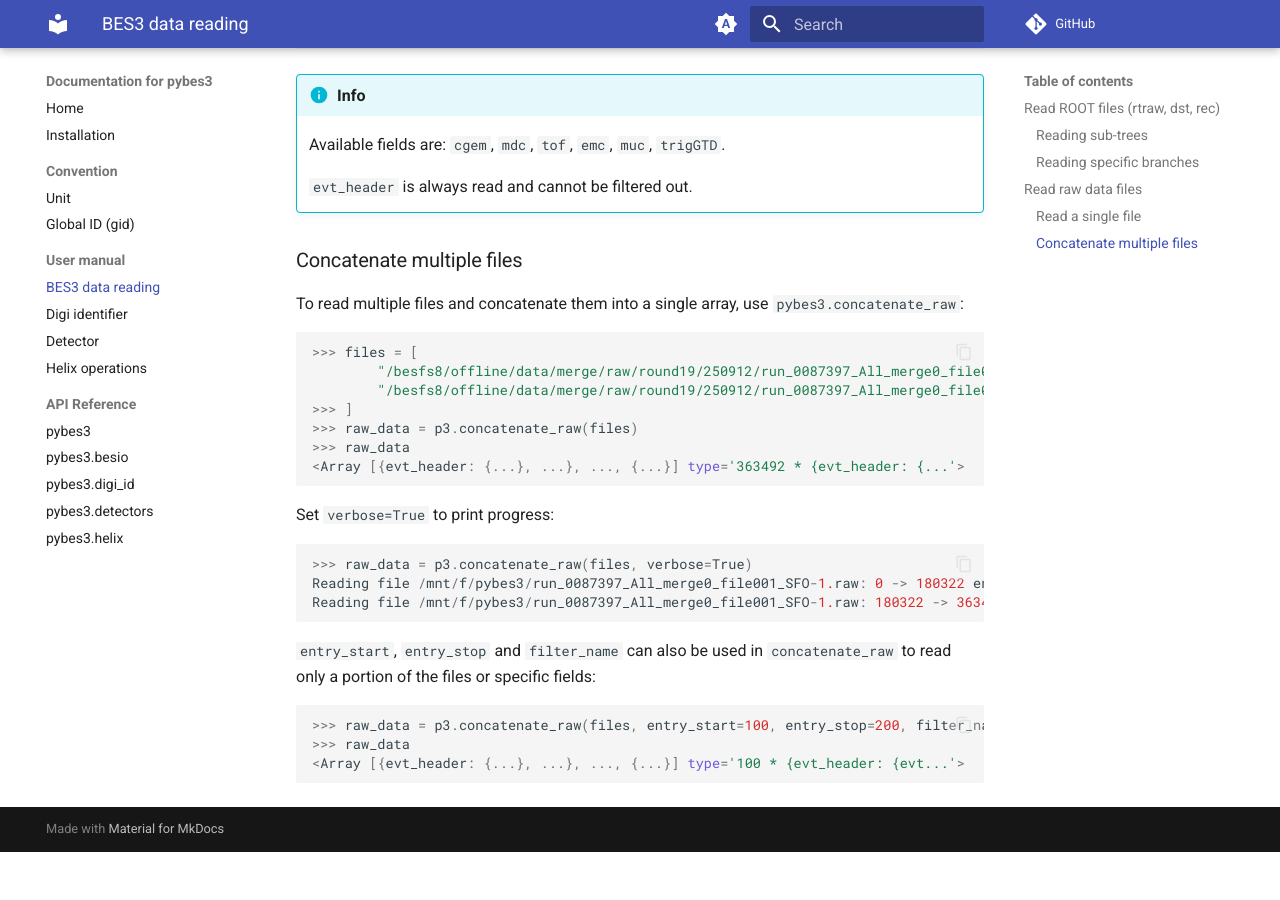
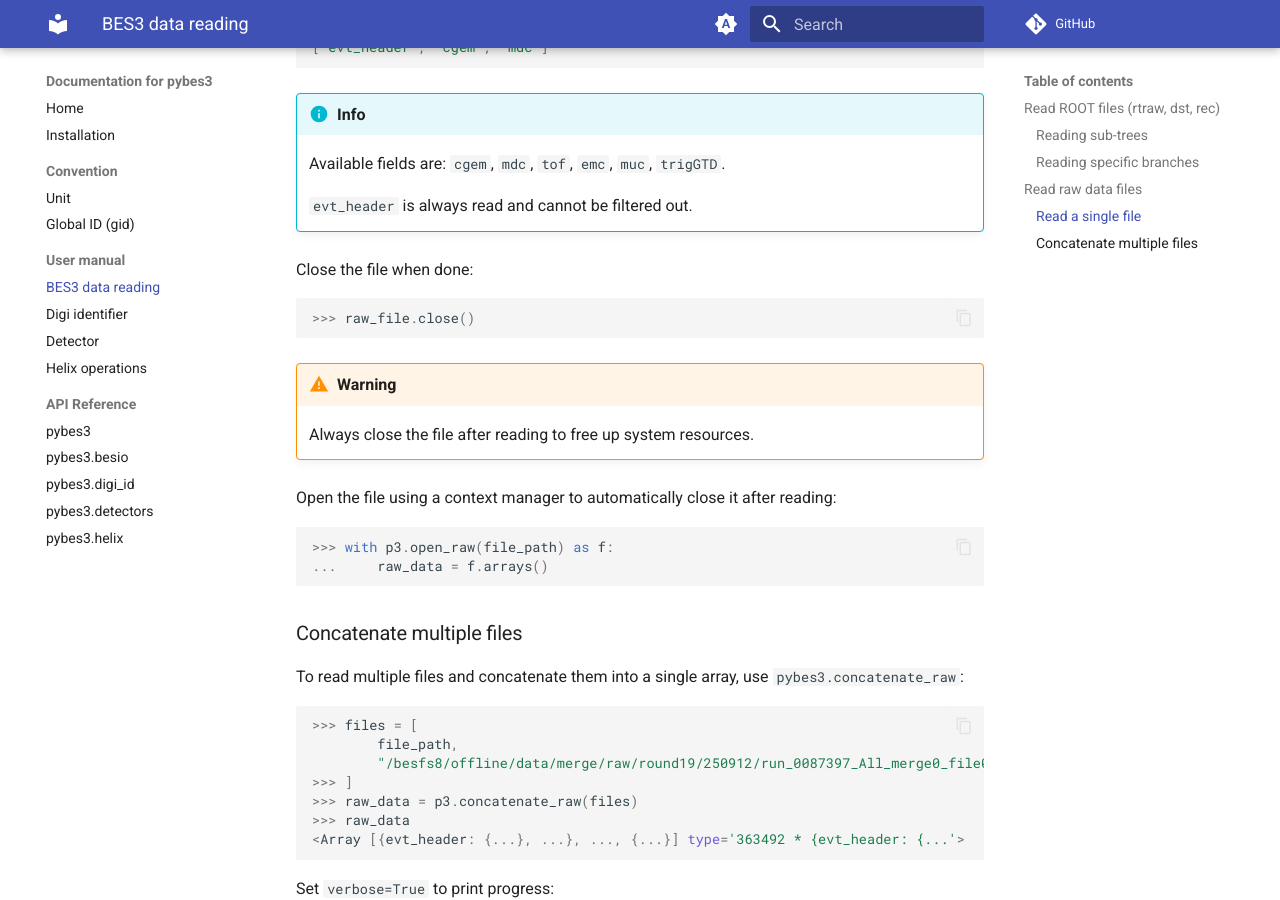
Before and after one commit to mrzimu/pybes3, an MkDocs documentation site: the page built from docs/user-manual/bes3-data-reading.md, in a window 1280 px wide and 900 px high, scrolled down 2915 px. Built offline with MkDocs 1.6.1 and Material for MkDocs 9.7.7, drawn with Linux system fonts in a browser that asks for light colours; comment, search, counter and statistics services are not loaded; before the commit the page ends 3767 px from its top, so only the background shows below that; some of the changed text lies outside the part shown.

Commit message:
apply copilot's suggestions

````diff
--- a/docs/user-manual/bes3-data-reading.md
+++ b/docs/user-manual/bes3-data-reading.md
@@ -93,7 +93,8 @@ To read a raw data file, use `pybes3.open_raw`:
 
 ```python
 >>> import pybes3 as p3
->>> raw_file = p3.open_raw("/besfs8/offline/data/merge/raw/round19/250912/run_0087397_All_merge0_file001_SFO-1.raw")
+>>> file_path = "/besfs8/offline/data/merge/raw/round19/250912/run_0087397_All_merge0_file001_SFO-1.raw"
+>>> raw_file = p3.open_raw(file_path)
 >>> raw_file
 <RawData filename='run_0087397_All_merge0_file001_SFO-1.raw' Entries=180322 Size='2368 MB'>
 ```
@@ -147,13 +148,30 @@ To read only specific fields:
 
     `evt_header` is always read and cannot be filtered out.
 
+
+Close the file when done:
+
+```python
+>>> raw_file.close()
+```
+
+!!! warning
+    Always close the file after reading to free up system resources.
+
+Open the file using a context manager to automatically close it after reading:
+
+```python
+>>> with p3.open_raw(file_path) as f:
+...     raw_data = f.arrays()
+```
+
 ### Concatenate multiple files
 
 To read multiple files and concatenate them into a single array, use `pybes3.concatenate_raw`:
 
 ```python
 >>> files = [
-        "/besfs8/offline/data/merge/raw/round19/250912/run_0087397_All_merge0_file001_SFO-1.raw",
+        file_path,
         "/besfs8/offline/data/merge/raw/round19/250912/run_0087397_All_merge0_file002_SFO-1.raw",
 >>> ]
 >>> raw_data = p3.concatenate_raw(files)
````
Also changed, not shown: 5 other files.
